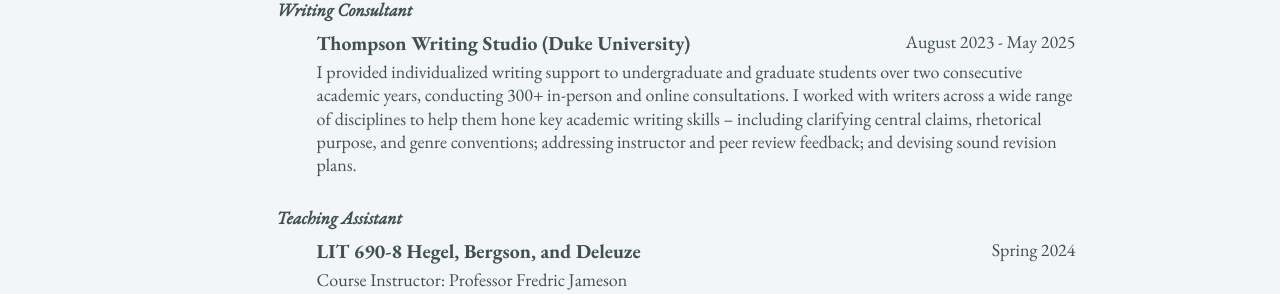
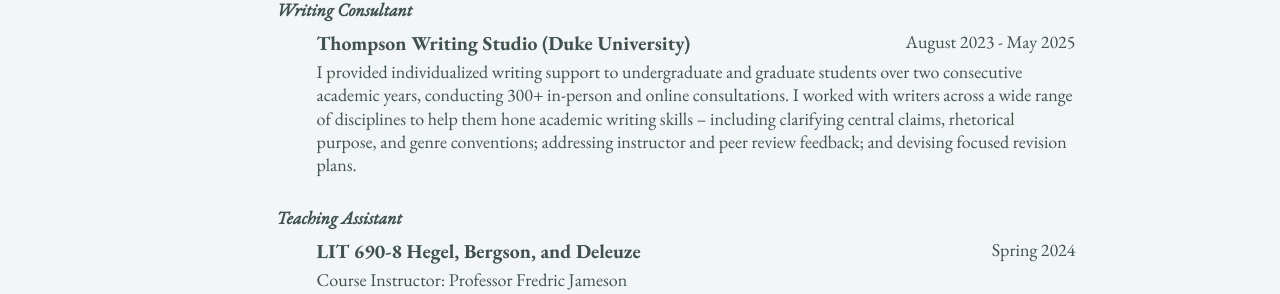
Before and after one commit to epujol90/epujol90.github.io, a Jekyll site: the page built from _pages/cv-json.md, in a window 1280 px wide and 900 px high, scrolled down 5956 px. Shown: the part 200-494 px from the top of the window. Built offline with Jekyll 4.4.1, drawn with Linux system fonts in a browser that asks for light colours; a script bundle is joined from its source files by our own code; library files that are not in the unit come from our copies.

Commit message:
Update cv.json

```diff
--- a/_data/cv.json
+++ b/_data/cv.json
@@ -349,7 +349,7 @@
       "institution": "",
       "date": "August 2023 - May 2025",
       "role": "",
-      "description": "I provided individualized writing support to undergraduate and graduate students over two consecutive academic years, conducting 300+ in-person and online consultations. I worked with writers across a wide range of disciplines to help them hone key academic writing skills – including clarifying central claims, rhetorical purpose, and genre conventions; addressing instructor and peer review feedback; and devising sound revision plans.",
+      "description": "I provided individualized writing support to undergraduate and graduate students over two consecutive academic years, conducting 300+ in-person and online consultations. I worked with writers across a wide range of disciplines to help them hone academic writing skills – including clarifying central claims, rhetorical purpose, and genre conventions; addressing instructor and peer review feedback; and devising focused revision plans.",
       "category": "Writing Consultant"
     },
     {
```
